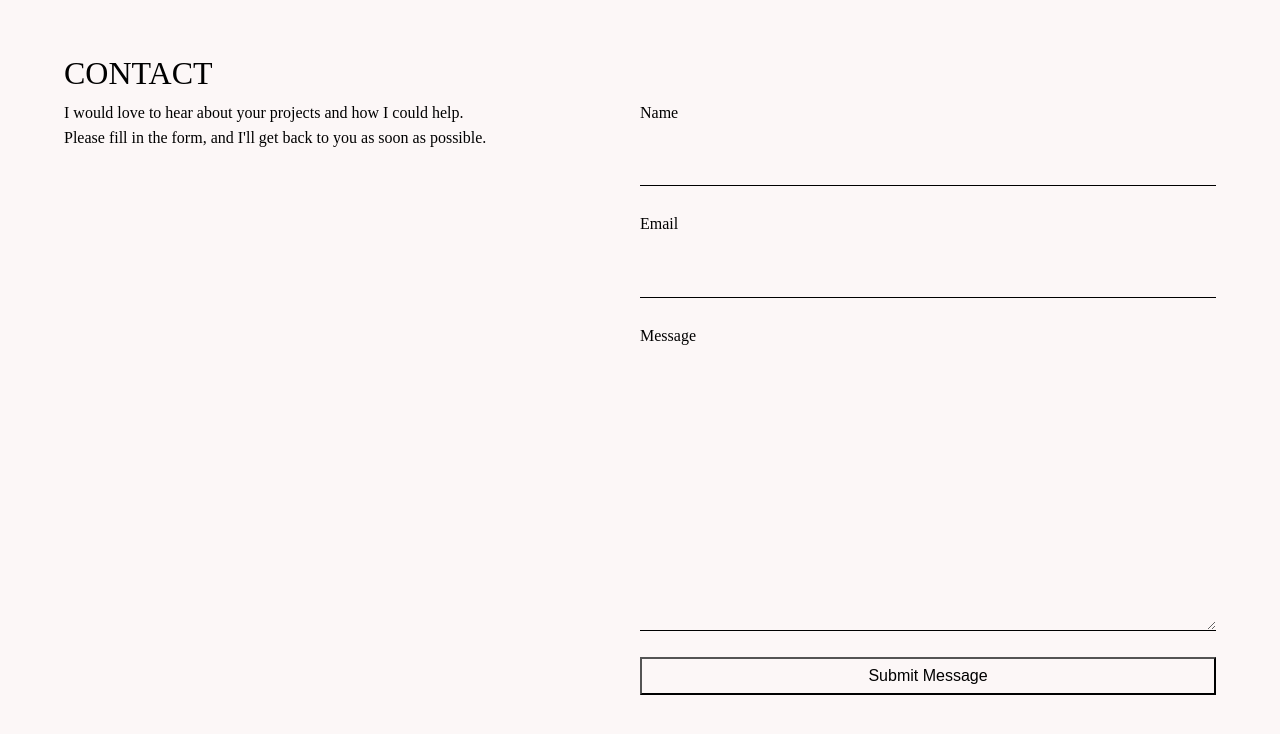
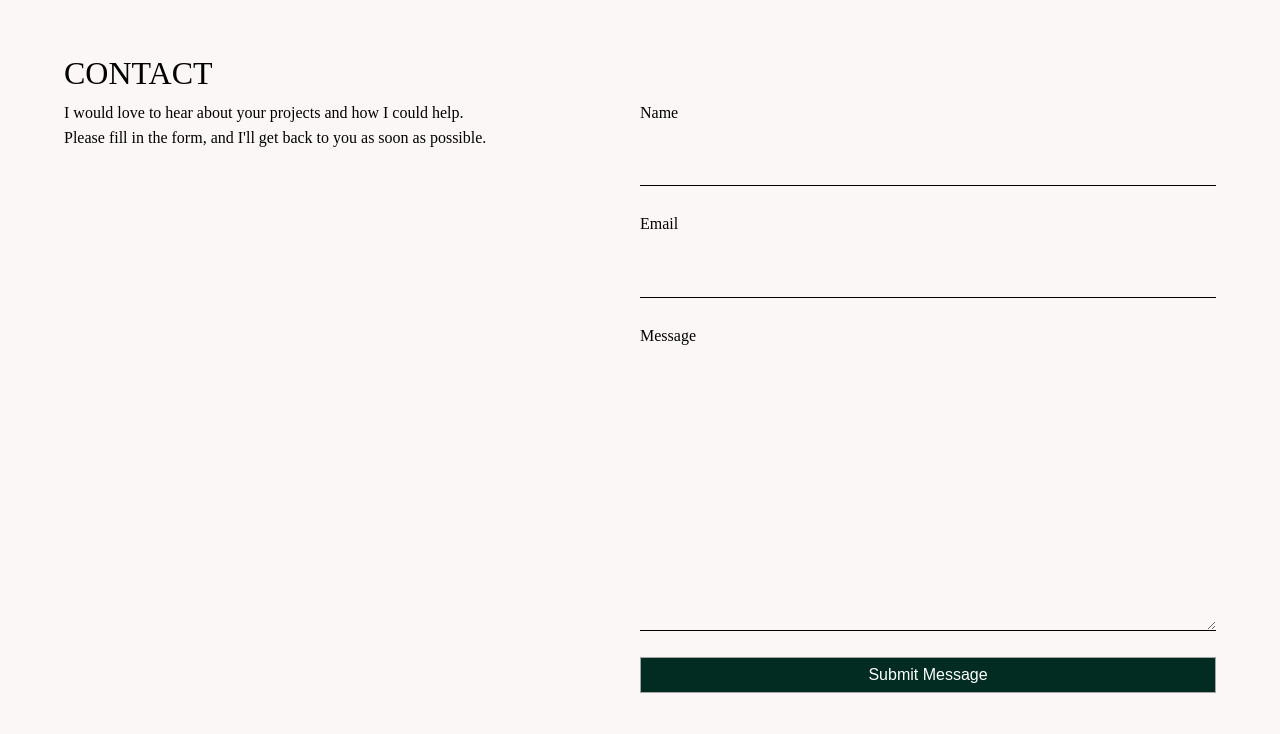
Before and after one commit to Lovethrech/my-main-portfolio, a Vue app: page / in a window 1280 px wide. In both pictures the pointer is over the button "Submit Message". Shown: the part 2331-3065 px from the top of the page. Built offline with nearby package versions, Linux system fonts and the light colour scheme.

Commit message:
working on the home-contact components.

```diff
--- a/src/components/contact/ContactFormBtn.vue
+++ b/src/components/contact/ContactFormBtn.vue
@@ -11,5 +11,12 @@
     color: var(--text-color);
     padding: 1vh;
     font-size: 2vh;
+    border: 0.2vh solid #a7a4a4;
+    transition: background-color .4s ease-in-out, color .2s ease-in;
+}
+#contact-form-btn:hover{
+    cursor: pointer;
+    background-color: var(--general-components-bg-color);
+    color: #ffffff;
 }
 </style>
```
